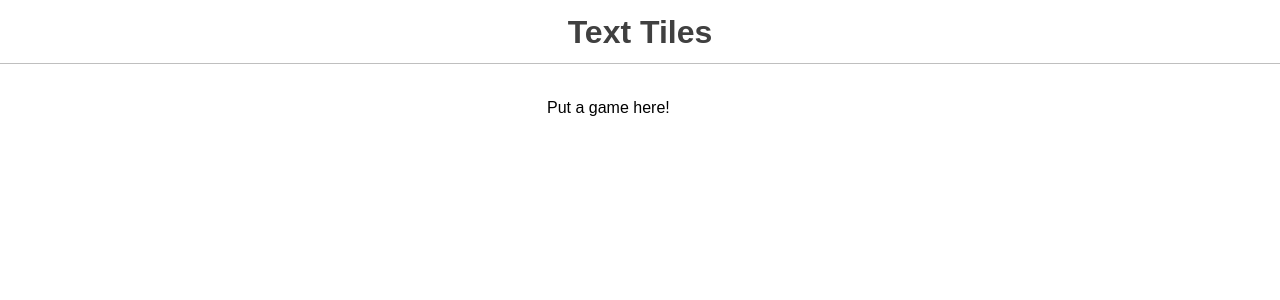
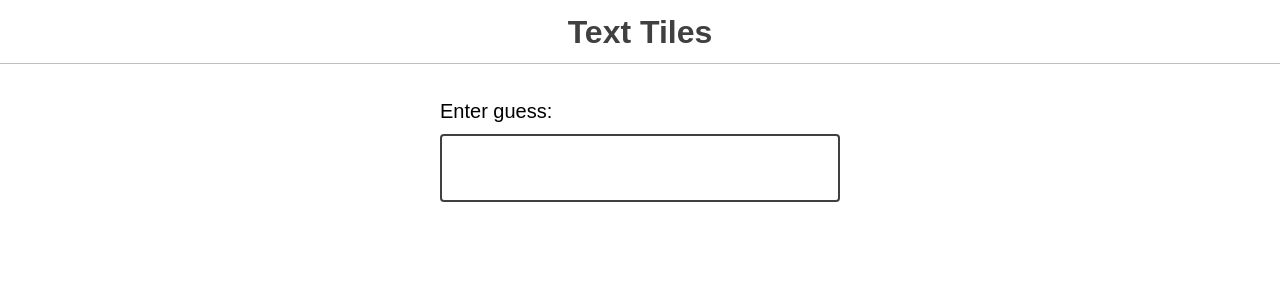
Before and after one commit to pravinkori/TextTiles, a React (Vite) app: page / in a window 1280 px wide. Shown: the top 300 px of the page. Built offline with nearby package versions, Linux system fonts and the light colour scheme.

Commit message:
feat: Add GuessInput component
The GuessInput component allow users to input their guesses in the game
interface with basic validation to enter exactly 5 characters.

```diff
--- a/src/components/Game/Game.jsx
+++ b/src/components/Game/Game.jsx
@@ -1,7 +1,9 @@
-import React from 'react';
+import React from "react";
 
 import { sample } from "../../utils/utils";
 import { WORDS } from "../../utils/data";
+
+import GuessInput from "../GuessInput";
 
 // Pick a random word on every pageload.
 const answer = sample(WORDS);
@@ -9,7 +11,11 @@
 console.info({ answer });
 
 function Game() {
-  return <>Put a game here!</>
+  return (
+    <>
+      <GuessInput />
+    </>
+  );
 }
 
 export default Game;
--- /dev/null
+++ b/src/components/GuessInput/GuessInput.jsx
@@ -0,0 +1,36 @@
+import React from "react";
+
+function GuessInput() {
+  const [guess, setGuess] = React.useState("");
+
+  function handleSubmit(event) {
+    event.preventDefault();
+
+    // To make debugging easier, we'll log the guess in the console.
+    console.log({ guess });
+
+    setGuess("");
+  }
+
+  return (
+    <form onSubmit={handleSubmit} className="guess-input-wrapper">
+      <label htmlFor="guess-input">Enter guess:</label>
+      <input
+        required
+        minLength={5}
+        maxLength={5}
+        pattern="[a-zA-Z]{5}"
+        title="Enter exactly 5 characters"
+        value={guess}
+        onChange={(event) => {
+          const nextGuess = event.target.value.toUpperCase();
+          setGuess(nextGuess);
+        }}
+        id="guess-input"
+        type="text"
+      />
+    </form>
+  );
+}
+
+export default GuessInput;
--- /dev/null
+++ b/src/components/GuessInput/index.js
@@ -0,0 +1,2 @@
+export * from './GuessInput';
+export { default } from './GuessInput';
```
